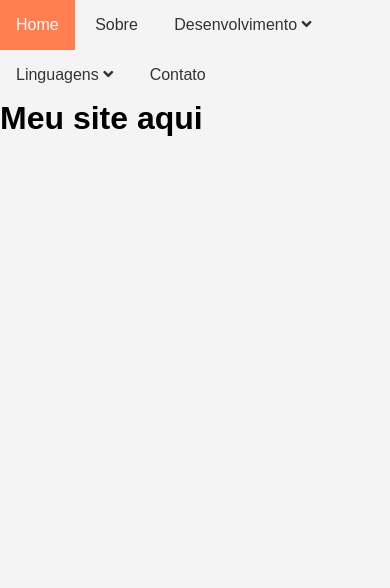
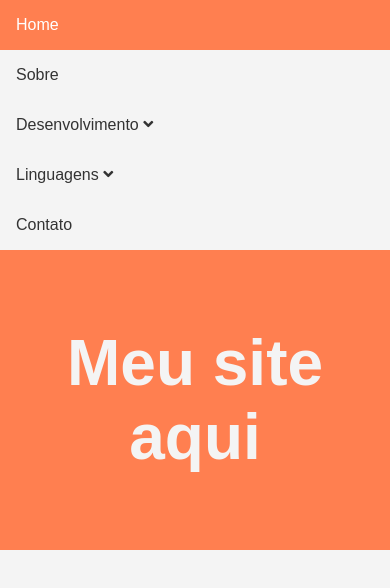
Before and after one commit to gabrielvf64/dropdown-menu-css, a plain HTML site: page index.html in a window 390 px wide. Drawn offline with Linux system fonts and the light colour scheme.

Commit message:
Criadas variáves de cores; Estilo da parte principal; media query básica para responsividade;

```diff
--- a/css/style.css
+++ b/css/style.css
@@ -1,3 +1,8 @@
+:root {
+  --cor-principal: coral;
+  --cor-secundaria: chocolate;
+}
+
 * {
   margin: 0;
   padding: 0;
@@ -37,7 +42,7 @@ body {
 #navbar ul li:hover {
   /* Adicionando a "mãozinha" */
   cursor: pointer;
-  background: coral;
+  background: var(--cor-principal);
   color: #fff;
 }
 
@@ -59,7 +64,7 @@ body {
   background: #e7e7e7;
 }
 
-#navbar ul li:hover ul li a{
+#navbar ul li:hover ul li a {
   color: #333;
 }
 
@@ -71,9 +76,40 @@ body {
 #navbar ul li:hover ul li span {
   float: right;
   color: #fff;
-  background: coral;
+  background: var(--cor-principal);
   padding: 0.2rem 0.5rem;
   text-align: center;
   font-size: 0.8rem;
   border-radius: 5px;
 }
+
+#navbar ul li:hover ul li:hover span {
+  background: var(--cor-secundaria);
+}
+
+#principal {
+  display: flex;
+  flex-direction: column;
+  height: 300px;
+  align-items: center;
+  justify-content: center;
+  text-align: center;
+  padding: 0 2rem;
+  background: var(--cor-principal);
+}
+
+#principal h1 {
+  color: #f4f4f4;
+  font-size: 4rem;
+}
+
+@media(max-width: 600px) {
+  #navbar ul li {
+    display: block;
+  }
+
+  #navbar ul li:hover ul {
+    width: 100%;
+    position: relative;
+  }
+}
```
